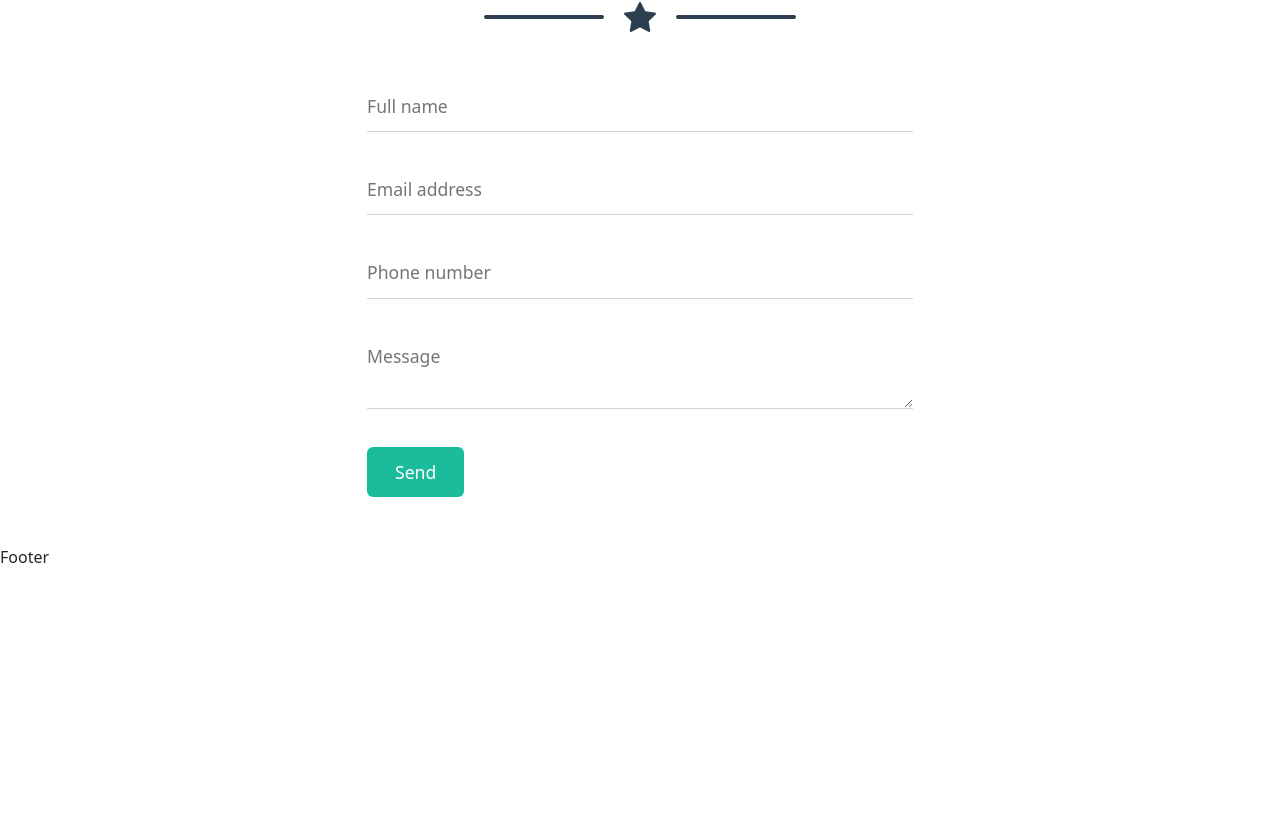
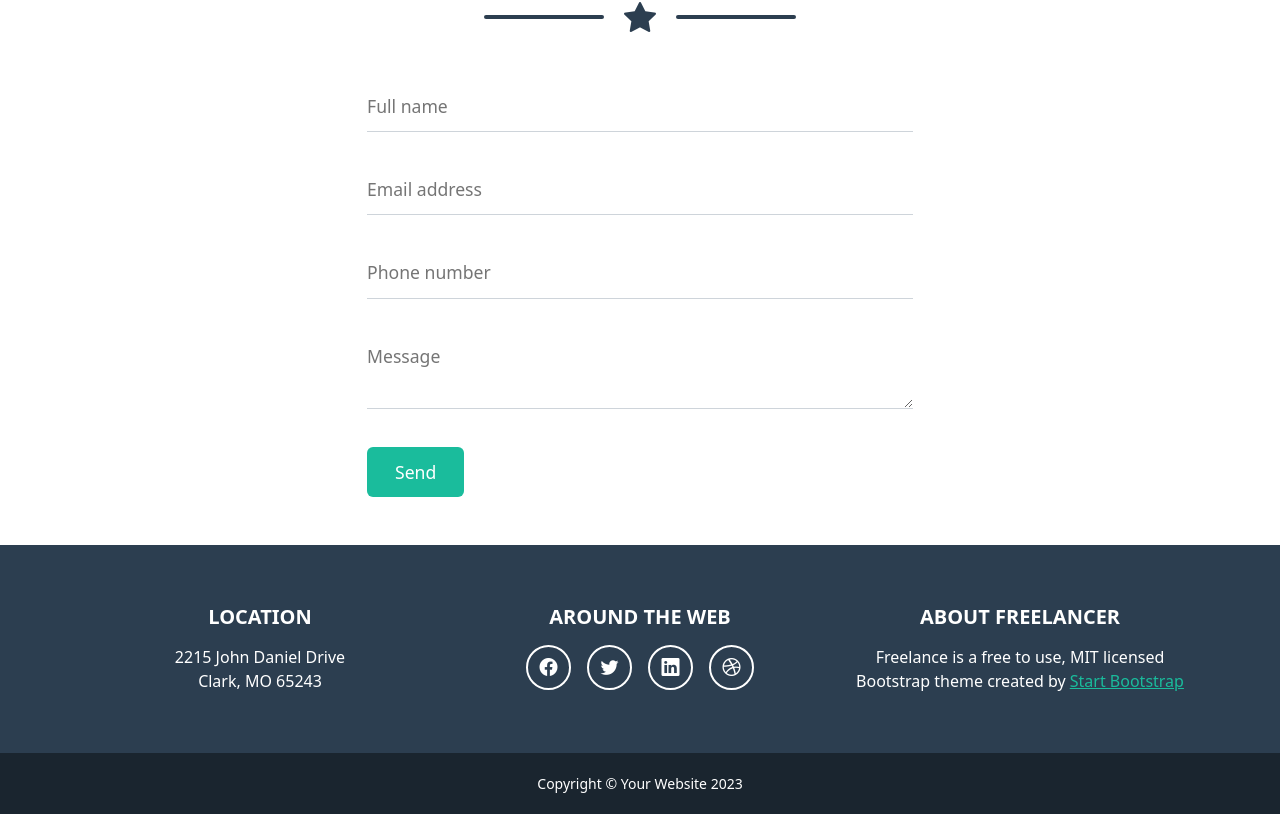
Before and after one commit to suhibshaltaf/Task1ReactFU15, a React (Vite) app: page / in a window 1280 px wide. Shown: the part 2462-3276 px from the top of the page. Before the commit the page ends 3031 px from the top, so only its background shows below. Built offline with nearby package versions, Linux system fonts and the light colour scheme.

Commit message:
create componant footer

```diff
--- a/src/contact/Contact.jsx
+++ b/src/contact/Contact.jsx
@@ -3,7 +3,7 @@ import styles from './contact.module.css';
 
 export default function Contact() {
   return (
-    <section id="contact" className={`py-5 ${styles.contact}`}>
+    <section id="Contact" className={`py-5 ${styles.contact}`}>
       <div className="container">
 
         <h2 className="text-center fw-bold mb-4">
--- a/src/footer/Footer.jsx
+++ b/src/footer/Footer.jsx
@@ -1,7 +1,55 @@
-import React from 'react'
+import React from "react";
+import styles from "./footer.module.css";
 
 export default function Footer() {
   return (
-    <div>Footer</div>
-  )
+    <>
+      <footer className={`${styles.footer} text-white`}>
+        <div className="container">
+          <div className="row text-center">
+
+            <div className="col-md-4 mb-4 mb-md-0">
+              <h5 className="fw-bold mb-3">LOCATION</h5>
+              <p className="mb-0">
+                2215 John Daniel Drive <br />
+                Clark, MO 65243
+              </p>
+            </div>
+
+            <div className="col-md-4 mb-4 mb-md-0">
+              <h5 className="fw-bold mb-3">AROUND THE WEB</h5>
+              <div className="d-flex justify-content-center gap-3">
+                <a href="#" className={styles.icon}>
+                  <i className="bi bi-facebook"></i>
+                </a>
+                <a href="#" className={styles.icon}>
+                  <i className="bi bi-twitter"></i>
+                </a>
+                <a href="#" className={styles.icon}>
+                  <i className="bi bi-linkedin"></i>
+                </a>
+                <a href="#" className={styles.icon}>
+                  <i className="bi bi-dribbble "></i>
+                </a>
+              </div>
+            </div>
+
+            <div className="col-md-4">
+              <h5 className="fw-bold mb-3">ABOUT FREELANCER</h5>
+              <p className="mb-0">
+                Freelance is a free to use, MIT licensed Bootstrap theme
+                created by{" "}
+                <a className={`${styles.link} `}>Start Bootstrap</a>
+              </p>
+            </div>
+
+          </div>
+        </div>
+      </footer>
+
+      <div className={styles.copy}>
+        Copyright © Your Website 2023
+      </div>
+    </>
+  );
 }
--- /dev/null
+++ b/src/footer/footer.module.css
@@ -0,0 +1,32 @@
+.footer {
+  background-color: rgb(44, 62, 80);
+  padding: 60px 0;
+}
+
+.icon {
+  width: 45px;
+  height: 45px;
+  border: 2px solid white;
+  border-radius: 50%;
+  display: flex;
+  align-items: center;
+  justify-content: center;
+  color: white;
+  font-size: 18px;
+  transition: 0.3s;
+}
+
+
+
+.link {
+  color: #1abc9c;
+  cursor: pointer;
+}
+
+.copy {
+  background-color: #1a252f;
+  color: white;
+  text-align: center;
+  padding: 20px 0;
+  font-size: 14px;
+}
```
